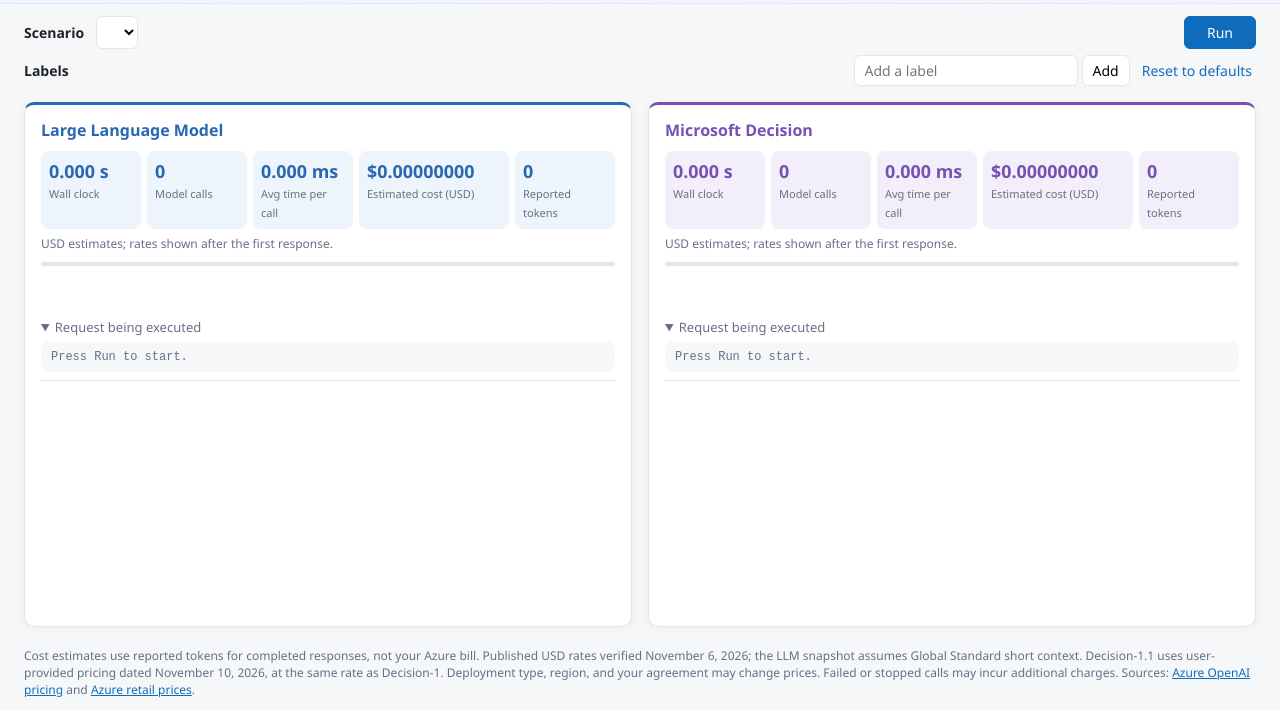
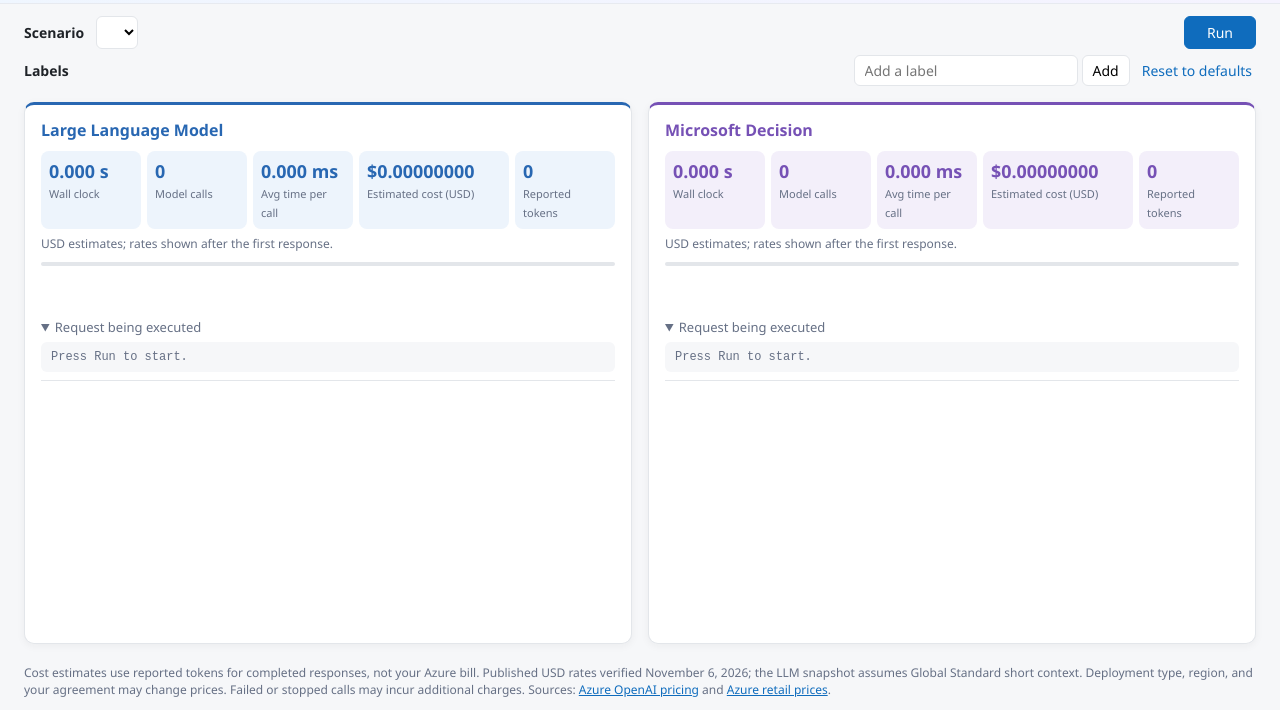
Before and after one commit to jennifermarsman/DecisionModelSideBySide, a plain HTML site: page static/index.html in a window 1280 px wide. Shown: the part 90-800 px from the top of the page. Drawn offline with Linux system fonts and the light colour scheme; no server answers.

Commit message:
Documentation updates

```diff
--- a/static/index.html
+++ b/static/index.html
@@ -81,7 +81,6 @@
   <footer class="cost-note muted">
     Cost estimates use reported tokens for completed responses, not your Azure bill.
     Published USD rates verified November 6, 2026; the LLM snapshot assumes Global Standard short context.
-    Decision-1.1 uses user-provided pricing dated November 10, 2026, at the same rate as Decision-1.
     Deployment type, region, and your agreement may change prices. Failed or stopped calls may incur additional charges.
     Sources: <a href="https://azure.microsoft.com/en-us/pricing/details/azure-openai/" target="_blank" rel="noopener noreferrer">Azure OpenAI pricing</a>
     and <a href="https://prices.azure.com/api/retail/prices" target="_blank" rel="noopener noreferrer">Azure retail prices</a>.
```
Also changed, not shown: 1 other file.
